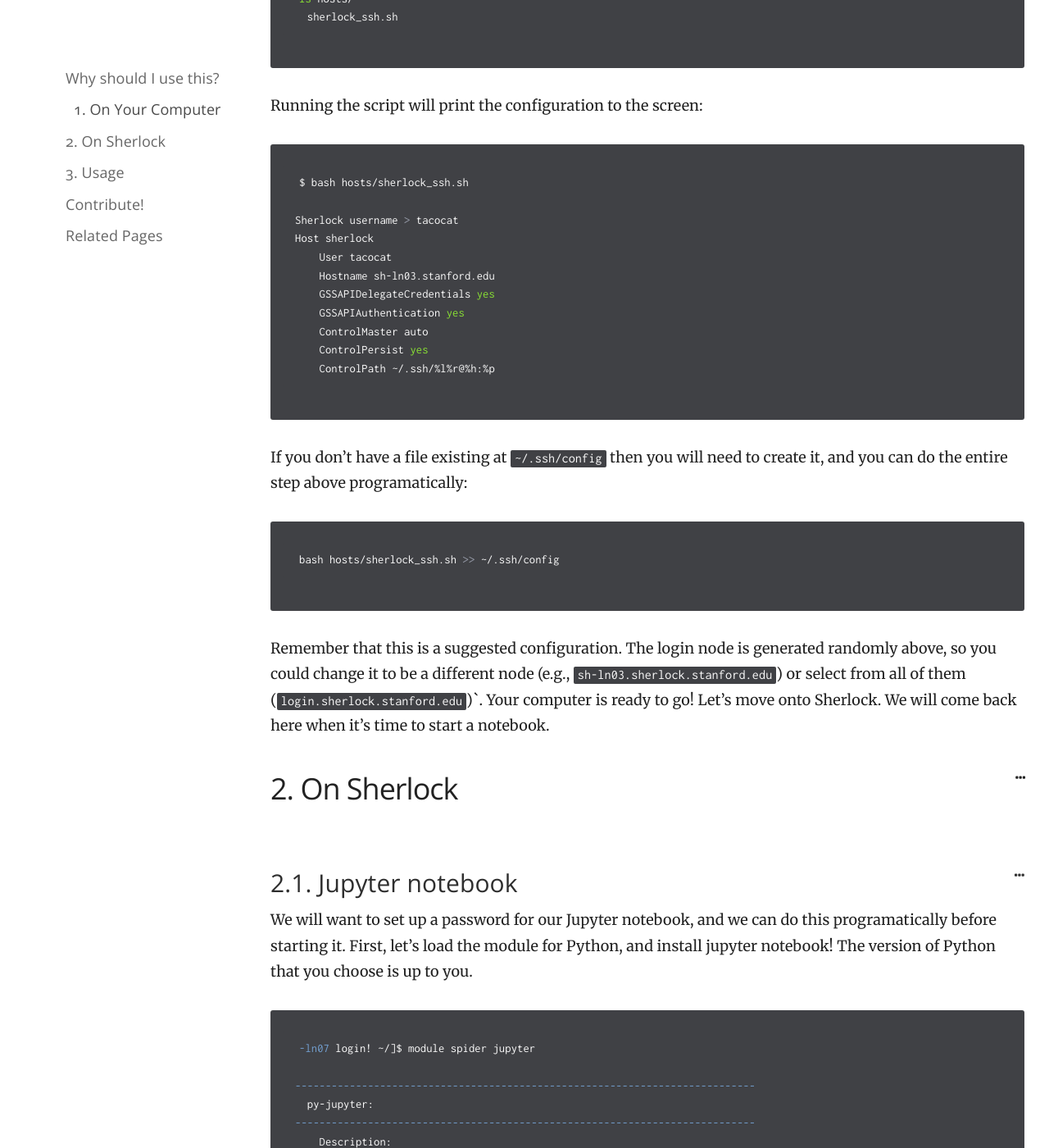
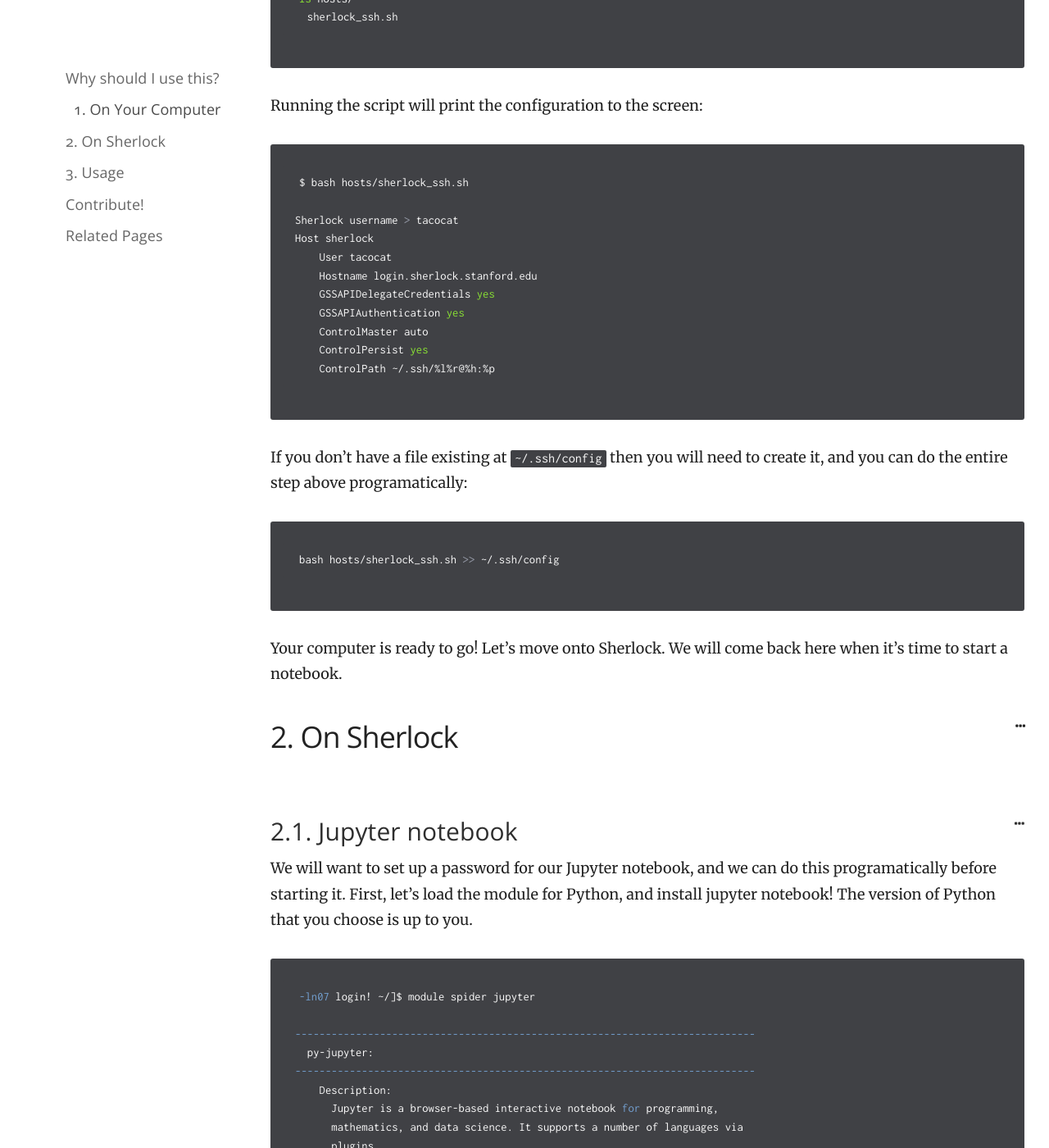
Before and after one commit to vsoch/lessons, a Jekyll site: the page built from _posts/hpc/2018-07-10-sherlock-jupyter.md, in a window 1280 px wide and 1400 px high, scrolled down 3408 px. Shown: the whole window at 82% size. Built offline with Jekyll 4.4.1, drawn with Linux system fonts in a browser that asks for light colours; nearby versions of some CDN libraries; a script that is not in the unit is left out; comment, search, counter and statistics services are not loaded.

Commit message:
Update 2018-07-10-sherlock-jupyter.md

````diff
--- a/_posts/hpc/2018-07-10-sherlock-jupyter.md
+++ b/_posts/hpc/2018-07-10-sherlock-jupyter.md
@@ -117,7 +117,7 @@
 Sherlock username > tacocat
 Host sherlock
     User tacocat
-    Hostname sh-ln03.stanford.edu
+    Hostname login.sherlock.stanford.edu
     GSSAPIDelegateCredentials yes
     GSSAPIAuthentication yes
     ControlMaster auto
@@ -132,9 +132,7 @@
 bash hosts/sherlock_ssh.sh >> ~/.ssh/config
 ```
 
-Remember that this is a suggested configuration. The login node is generated randomly above, so you could
-change it to be a different node (e.g., `sh-ln03.sherlock.stanford.edu`) or select from all of them (`login.sherlock.stanford.edu`)`. Your computer is ready to go! Let's move onto Sherlock. We will come back here when it's time to
-start a notebook.
+Your computer is ready to go! Let's move onto Sherlock. We will come back here when it's time to start a notebook.
 
 ## 2. On Sherlock
 
````
